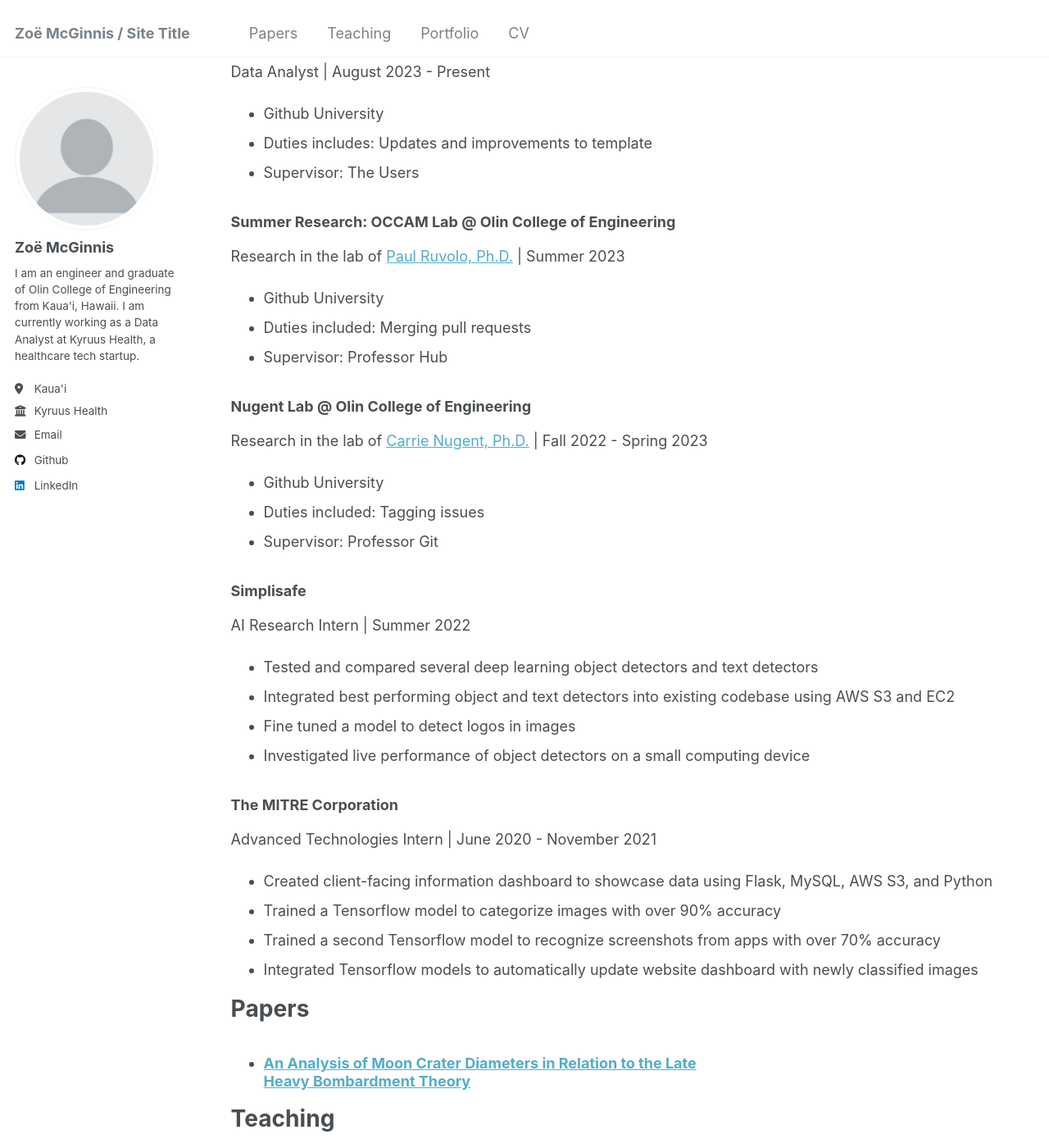
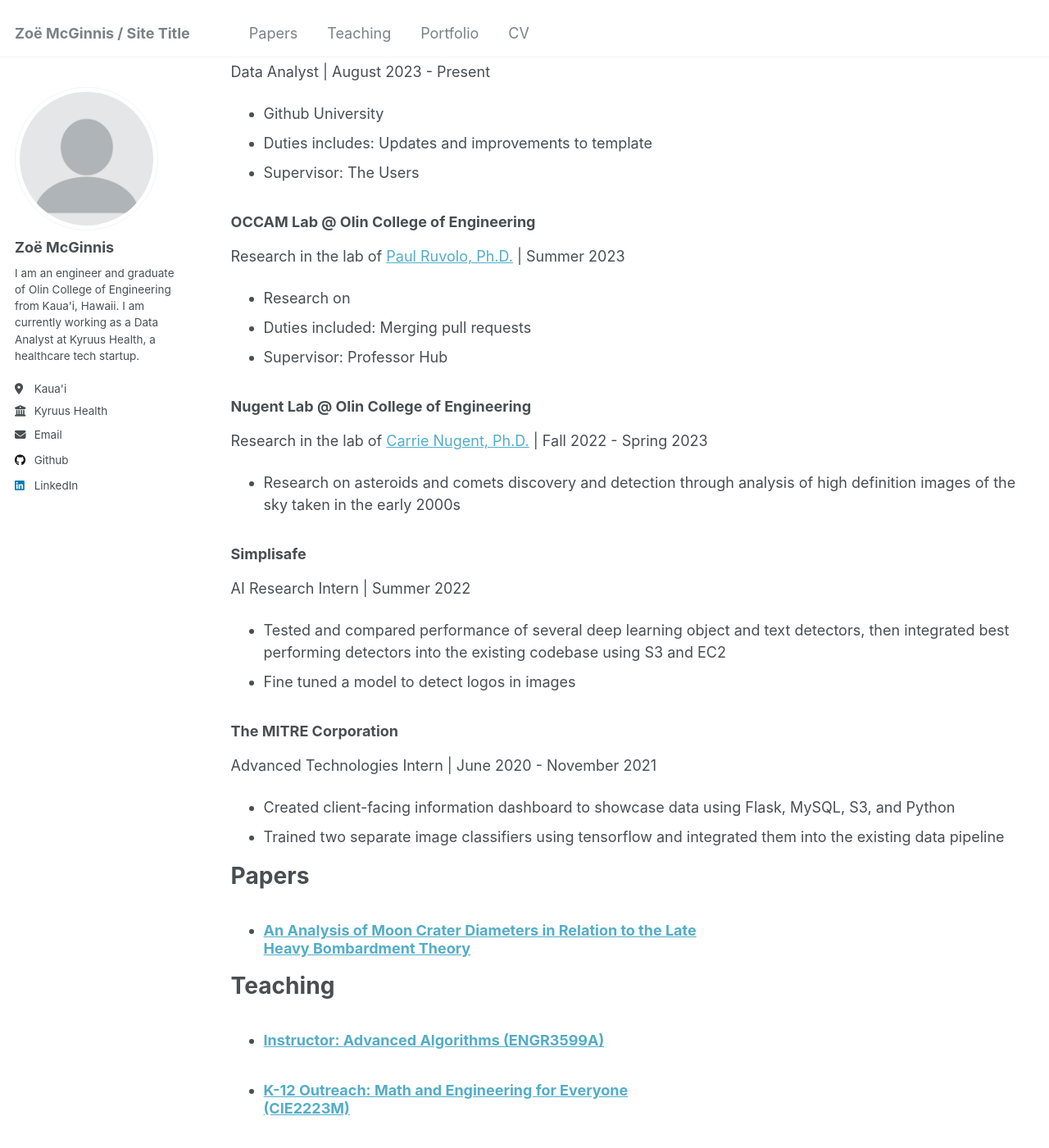
Before and after one commit to Mickmcginnis/zmcginnis, a Jekyll site: the page built from _pages/cv.md, in a window 1280 px wide and 1400 px high, scrolled down 424 px. Shown: the whole window at 82% size. Built offline with Jekyll 4.4.1, drawn with Linux system fonts in a browser that asks for light colours.

Commit message:
Trim down internship descriptions

```diff
--- a/_pages/cv.md
+++ b/_pages/cv.md
@@ -24,31 +24,25 @@ Data Analyst | August 2023 - Present
   * Duties includes: Updates and improvements to template
   * Supervisor: The Users
 
-### Summer Research: OCCAM Lab @ Olin College of Engineering
+### OCCAM Lab @ Olin College of Engineering
 Research in the lab of [Paul Ruvolo, Ph.D.](http://occam.olin.edu/) | Summer 2023
-  * Github University
+  * Research on
   * Duties included: Merging pull requests
   * Supervisor: Professor Hub
 
 ### Nugent Lab @ Olin College of Engineering
 Research in the lab of [Carrie Nugent, Ph.D.](https://www.crnugent.com/research) | Fall 2022 - Spring 2023
-  * Github University
-  * Duties included: Tagging issues
-  * Supervisor: Professor Git
+  * Research on asteroids and comets discovery and detection through analysis of high definition images of the sky taken in the early 2000s
 
 ### Simplisafe
 AI Research Intern | Summer 2022
-* Tested and compared several deep learning object detectors and text detectors
-* Integrated best performing object and text detectors into existing codebase using AWS S3 and EC2
+* Tested and compared performance of several deep learning object and text detectors, then integrated best performing detectors into the existing codebase using S3 and EC2
 * Fine tuned a model to detect logos in images
-* Investigated live performance of object detectors on a small computing device
 
 ### The MITRE Corporation
 Advanced Technologies Intern | June 2020 - November 2021
-* Created client-facing information dashboard to showcase data using Flask, MySQL, AWS S3, and Python
-* Trained a Tensorflow model to categorize images with over 90% accuracy
-* Trained a second Tensorflow model to recognize screenshots from apps with over 70% accuracy
-* Integrated Tensorflow models to automatically update website dashboard with newly classified images
+* Created client-facing information dashboard to showcase data using Flask, MySQL, S3, and Python
+* Trained two separate image classifiers using tensorflow and integrated them into the existing data pipeline
 
 Papers
 ======
```
